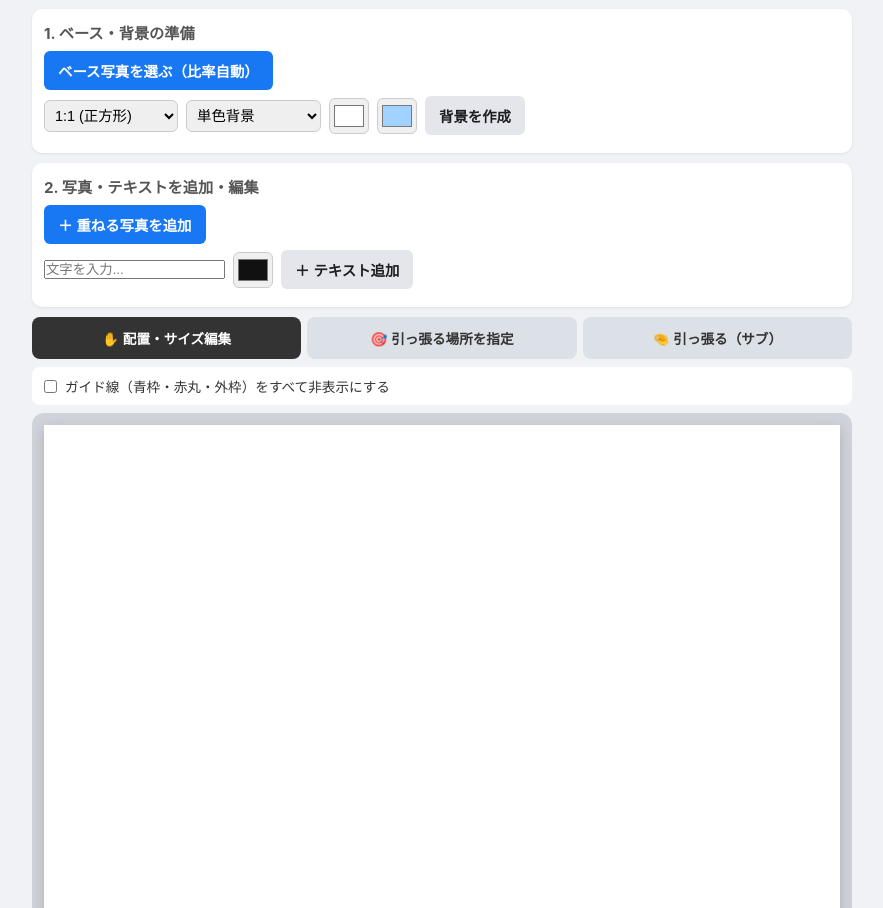
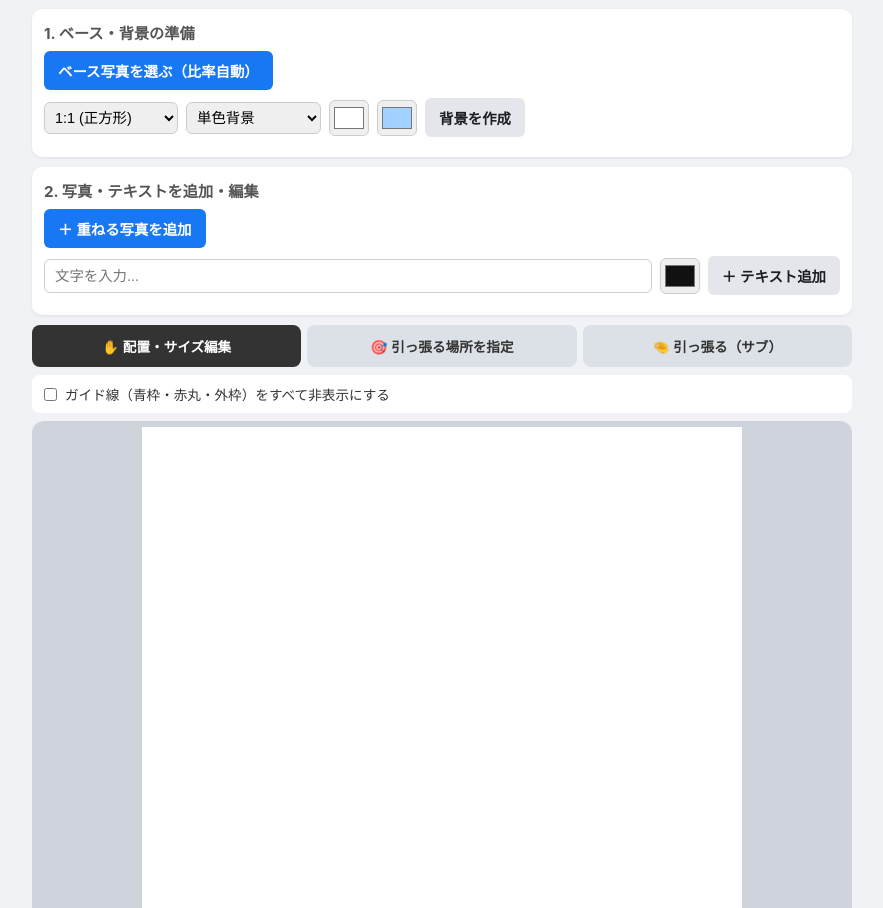
Before and after one commit to nishihararyoma-dot/Hipparu, a plain HTML site: page index.html in a window 1280 px wide. Shown: the part 44-952 px from the top of the page, without its empty margins (198-1081 px from the left). Drawn offline with Linux system fonts and the light colour scheme; animation ran at ten frames a second.

Commit message:
Update style.css

```diff
--- a/style.css
+++ b/style.css
@@ -13,7 +13,6 @@ body {
   padding: 12px;
 }
 
-/* 編集エリア全体をしっかり大きく確保 */
 .app-container {
   max-width: 820px;
   width: 100%;
@@ -44,7 +43,16 @@ header h1 {
   flex-wrap: wrap;
   gap: 8px;
   align-items: center;
-  margin-bottom: 6px;
+  margin-bottom: 8px;
+}
+
+.text-input {
+  flex: 1;
+  min-width: 150px;
+  padding: 8px 10px;
+  border: 1px solid #ccc;
+  border-radius: 6px;
+  font-size: 0.9rem;
 }
 
 .btn {
@@ -167,17 +175,17 @@ input[type="color"] {
   display: none !important;
 }
 
-/* キャンバスを大きく見やすく表示 */
+/* キャンバス外まで引っ張っても途切れないように余白を持たせた表示エリア */
 .canvas-area {
-  background: #d0d4da;
+  background: #cfd4dc;
   border-radius: 12px;
-  padding: 12px;
+  padding: 6px;
   display: flex;
   justify-content: center;
   align-items: center;
   margin-bottom: 14px;
   touch-action: none;
-  min-height: 420px;
+  overflow: hidden;
 }
 
 canvas {
@@ -185,6 +193,5 @@ canvas {
   height: auto;
   max-height: 75vh;
   object-fit: contain;
-  background: #fff;
-  box-shadow: 0 4px 12px rgba(0,0,0,0.18);
+  background: transparent;
 }
```
